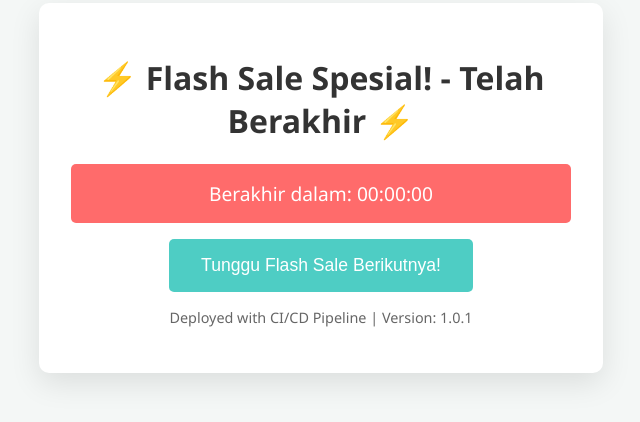
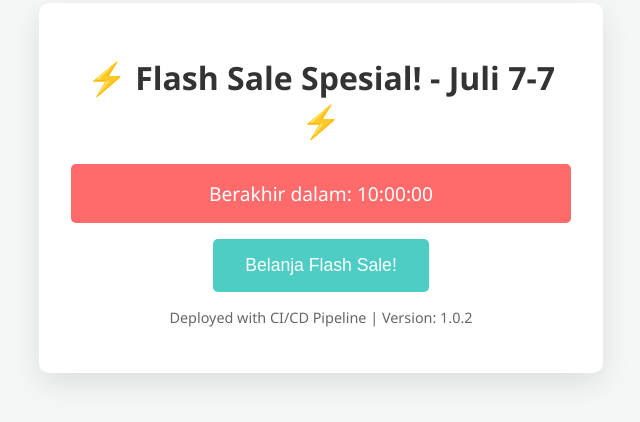
Before and after one commit to jagustinus/praktikum-cloud-2024-genap, a plain HTML site: page index.html in a window 1280 px wide. Shown: the part 220-642 px from the top of the page, without its empty margins (319-959 px from the left). Drawn offline with Linux system fonts and the light colour scheme.

Commit message:
feat: update flash sale details and version in index.html

```diff
--- a/index.html
+++ b/index.html
@@ -16,10 +16,10 @@
 </head>
 <body>
     <div class="container">
-        <h1>⚡ Flash Sale Spesial! - Telah Berakhir ⚡</h1>
-        <div class="promo-timer">Berakhir dalam: <span id="countdown">00:00:00</span></div>
-        <button class="cta-button">Tunggu Flash Sale Berikutnya!</button>
-        <p class="version-info">Deployed with CI/CD Pipeline | Version: <span id="version">1.0.1</span></p>
+        <h1>⚡ Flash Sale Spesial! - Juli 7-7 ⚡</h1>
+        <div class="promo-timer">Berakhir dalam: <span id="countdown">10:00:00</span></div>
+        <button class="cta-button">Belanja Flash Sale!</button>
+        <p class="version-info">Deployed with CI/CD Pipeline | Version: <span id="version">1.0.2</span></p>
     </div>
 </body>
 </html>
```
